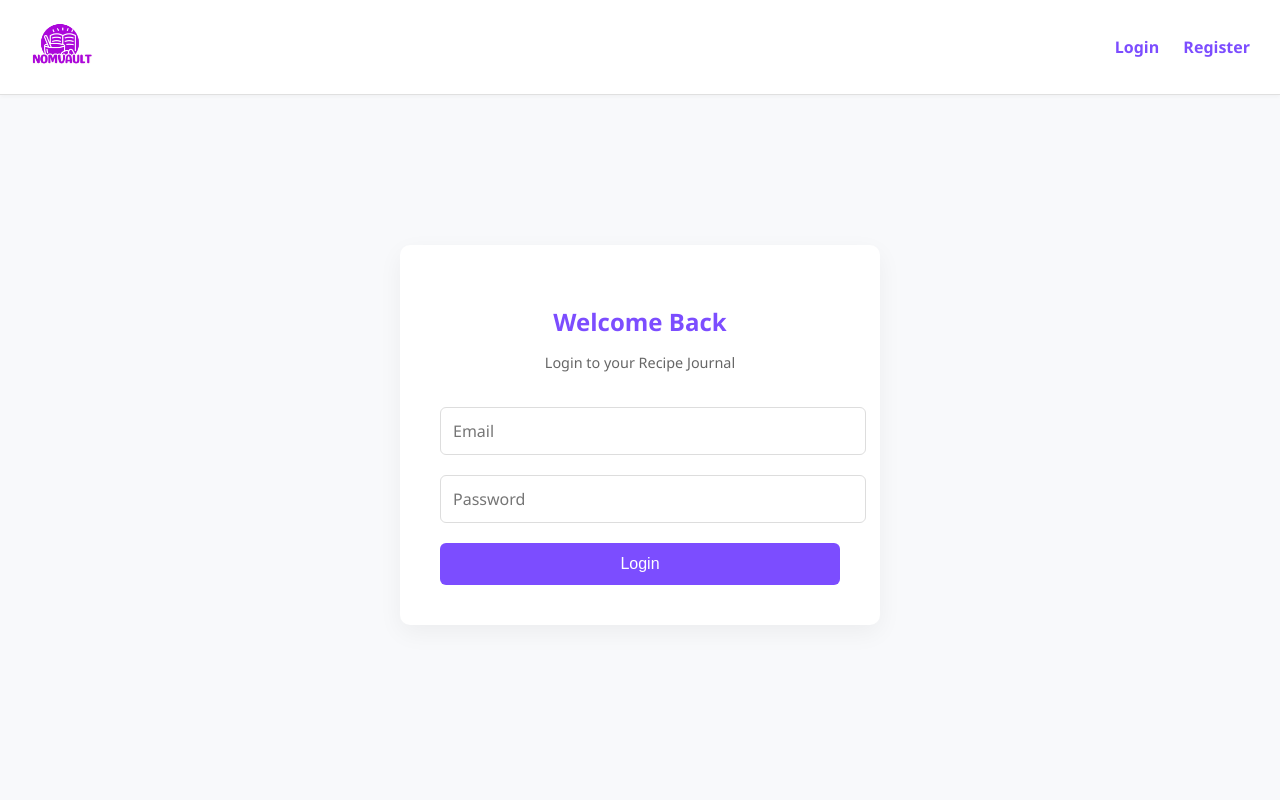
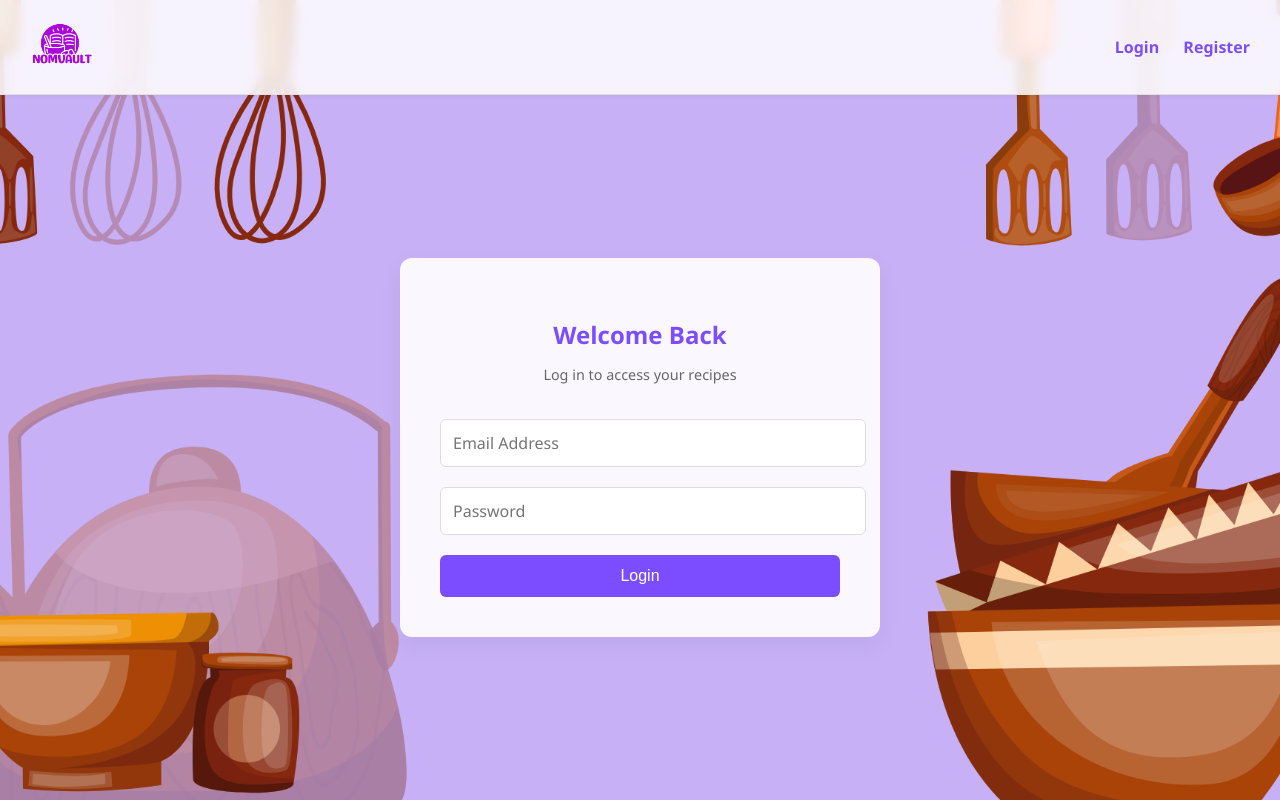
Before and after one commit to kylaandrade/NomVault, a PHP site: page /login.php in a window 1280 px wide. Run offline with PHP 8.4, Linux system fonts and the light colour scheme.

Commit message:
login and register

```diff
--- a/css/style.css
+++ b/css/style.css
@@ -6,18 +6,23 @@
 body {
   margin: 0;
   font-family: 'Segoe UI', sans-serif;
-  background: #f8f9fb;
+  background: url('../assets/background.png') no-repeat center center fixed;
+  background-size: cover;
   color: #333;
+  min-height: 100vh;
+  display: flex;
+  flex-direction: column;
 }
 
 header {
-  background: #fff;
+  background: rgba(255, 255, 255, 0.85);
   display: flex;
   align-items: center;
   justify-content: space-between;
   padding: 15px 30px;
   border-bottom: 1px solid #e0e0e0;
   box-shadow: 0 2px 4px rgba(0,0,0,0.03);
+  backdrop-filter: blur(6px);
 }
 
 .logo {
@@ -40,19 +45,20 @@ nav a:hover {
   display: flex;
   justify-content: center;
   align-items: center;
-  min-height: 80vh;
-  padding: 20px;
+  flex-grow: 1;
+  padding: 40px 20px;
   flex-direction: column;
 }
 
 .auth-form {
-  background: white;
+  background: rgba(255, 255, 255, 0.9);
   padding: 40px;
   width: 100%;
   max-width: 400px;
-  border-radius: 10px;
+  border-radius: 12px;
   box-shadow: 0 8px 24px rgba(0,0,0,0.05);
   text-align: center;
+  backdrop-filter: blur(10px);
 }
 
 .auth-form h2 {
--- a/login.php
+++ b/login.php
@@ -4,20 +4,26 @@ include 'db.php';
 
 if ($_SERVER["REQUEST_METHOD"] === "POST") {
     $email = $_POST['email'];
-    $password = $_POST['password'];
+    $pass = $_POST['password'];
 
-    $stmt = $conn->prepare("SELECT * FROM users WHERE email=?");
+    $stmt = $conn->prepare("SELECT id, password FROM users WHERE email=?");
     $stmt->bind_param("s", $email);
     $stmt->execute();
-    $res = $stmt->get_result();
-    $user = $res->fetch_assoc();
+    $stmt->store_result();
 
-    if ($user && password_verify($password, $user['password'])) {
-        $_SESSION['user_id'] = $user['id'];
+    if ($stmt->num_rows === 1) {
+        $stmt->bind_result($user_id, $hashed_password);
+        $stmt->fetch();
+
+        if (password_verify($pass, $hashed_password)) {
+            $_SESSION['user_id'] = $user_id;
             header("Location: dashboard.php");
             exit();
         } else {
-        $error = "Invalid email or password.";
+            $error = "Incorrect password.";
+        }
+    } else {
+        $error = "Email not found.";
     }
 }
 ?>
@@ -38,8 +44,8 @@ if ($_SERVER["REQUEST_METHOD"] === "POST") {
 <div class="container">
     <form method="post" class="auth-form">
         <h2>Welcome Back</h2>
-        <p class="subtitle">Login to your Recipe Journal</p>
-        <input type="email" name="email" placeholder="Email" required>
+        <p class="subtitle">Log in to access your recipes</p>
+        <input type="email" name="email" placeholder="Email Address" required>
         <input type="password" name="password" placeholder="Password" required>
         <button type="submit">Login</button>
         <?php if (isset($error)) echo "<p class='error'>$error</p>"; ?>
```
Also changed, not shown: register.php (+6 -22 lines), assets/background.png (added). Lines whose indentation alone changed are shown as unchanged.
